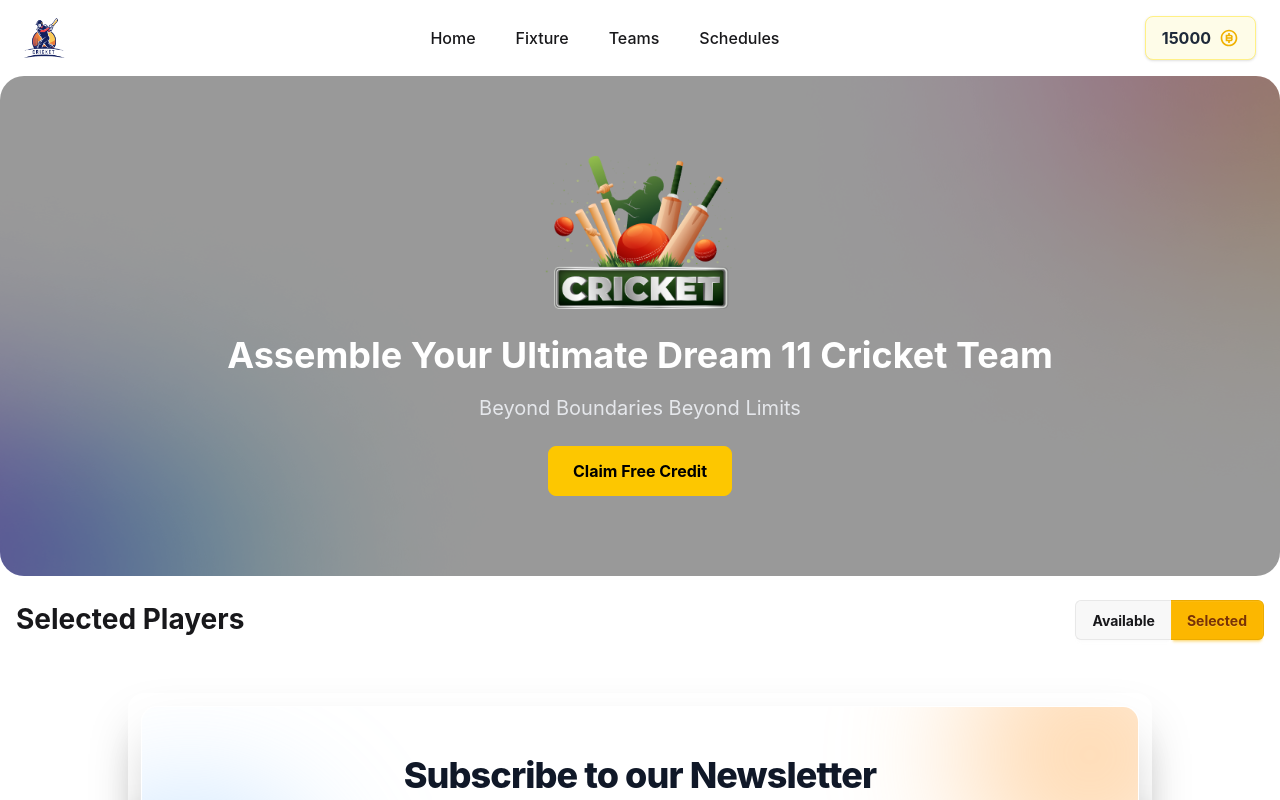
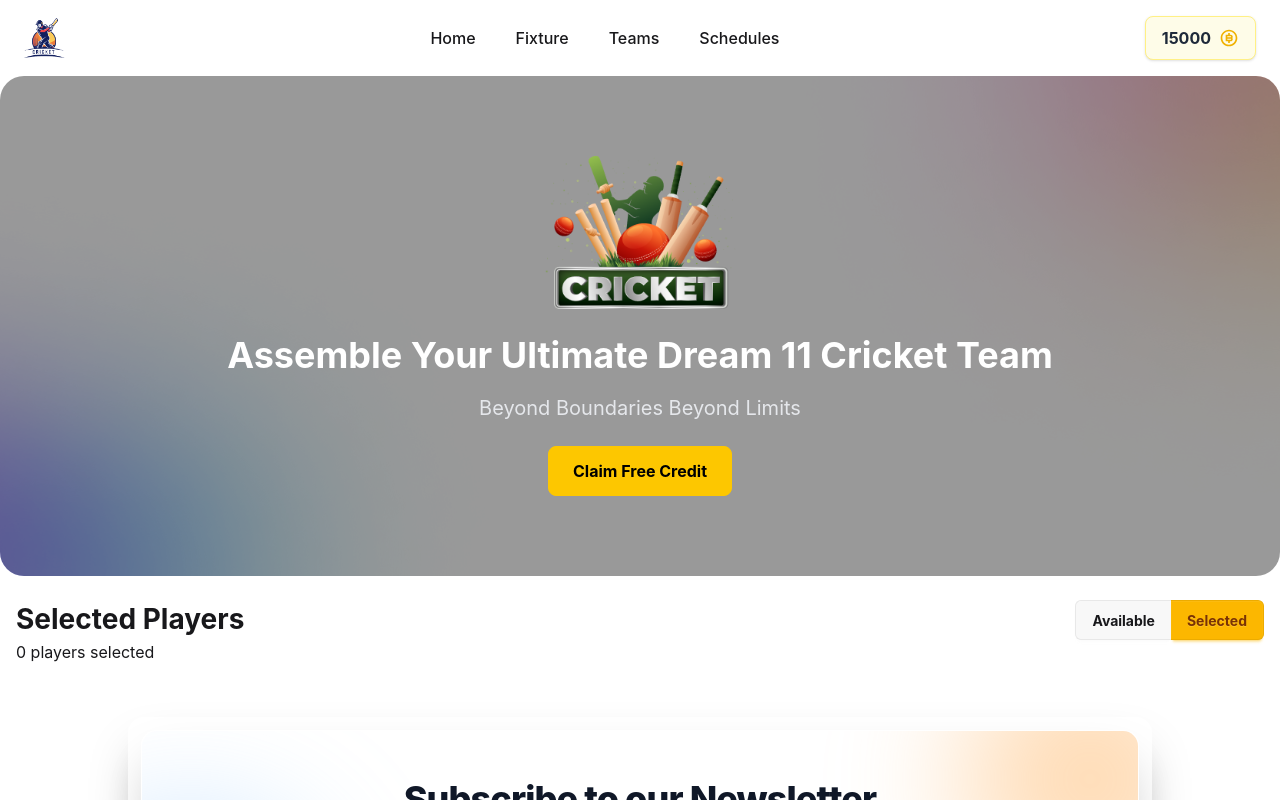
Before and after one commit to aminulislamdev/IPL-DREAM-11, a React (Vite) app: page / in a window 1280 px wide. Both pictures are taken after a click on the button "Selected". Shown: the top 800 px of the page. Built offline with nearby package versions, Linux system fonts and the light colour scheme.

Commit message:
feat: add selected players component

```diff
--- a/src/components/players/Players.tsx
+++ b/src/components/players/Players.tsx
@@ -1,6 +1,7 @@
 import { use, useState, type Dispatch, type SetStateAction } from "react";
 import type { IPlayer } from "../../types/player";
 import Available from "./Available";
+import Selected from "./Selected";
 
 interface IPlayerProps {
   playerDataPromise: Promise<IPlayer[]>;
@@ -46,13 +47,20 @@ const Players = ({
         </div>
       </div>
 
-      {type === "Available" && (
+      {type === "Available" ? (
         <Available
           players={players}
           coin={coin}
           setCoin={setCoin}
           selectedPlayer={selectedPlayer}
           setSelectedPlayer={setSelectedPlayer}
+        />
+      ) : (
+        <Selected
+          selectedPlayer={selectedPlayer}
+          setSelectedPlayer={setSelectedPlayer}
+          coin={coin}
+          setCoin={setCoin}
         />
       )}
 
--- /dev/null
+++ b/src/components/players/Selected.tsx
@@ -0,0 +1,21 @@
+import type { Dispatch, SetStateAction } from "react";
+import type { IPlayer } from "../../types/player";
+
+interface ISelectedPlayerType {
+  selectedPlayer: IPlayer[];
+  setSelectedPlayer: Dispatch<SetStateAction<IPlayer[]>>;
+  coin: number;
+  setCoin: Dispatch<SetStateAction<number>>;
+}
+
+const Selected = ({
+  selectedPlayer,
+}: ISelectedPlayerType) => {
+  return (
+    <div className="w-full">
+      <p>{selectedPlayer.length} players selected</p>
+    </div>
+  );
+};
+
+export default Selected;
```
